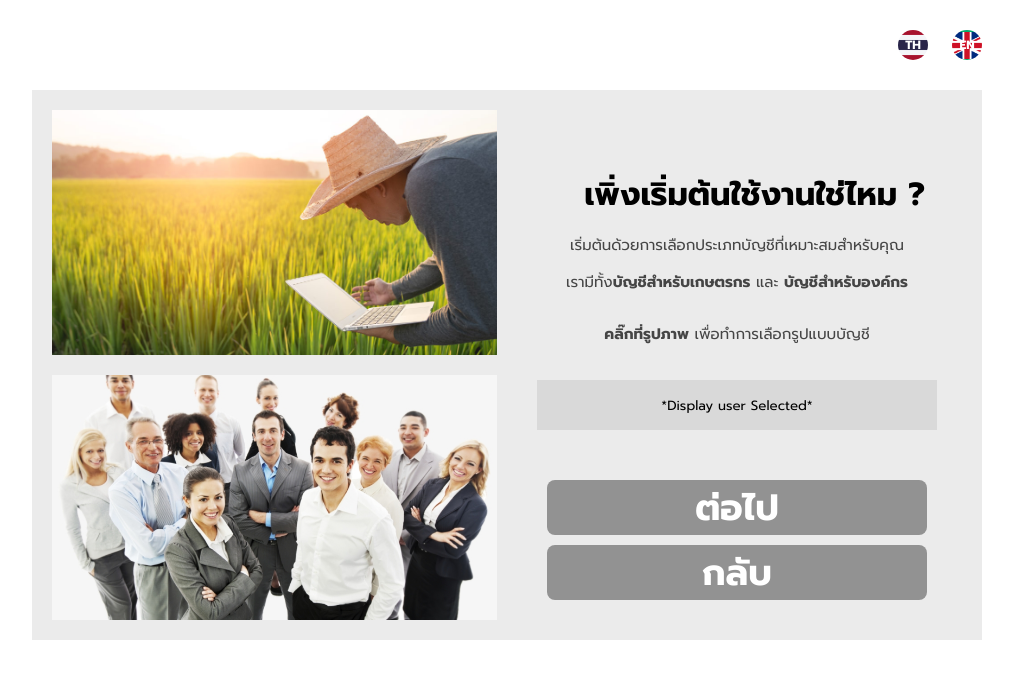
After one commit to noontts/Agricultural-Projects-DII, a PHP site: page /RegisterPage.html in a window 1280 px wide. The commit adds this page. Shown: the top 679 px of the page, without its empty margins (133-1146 px from the left). Run offline with PHP 8.4, Linux system fonts and the light colour scheme.

Commit message:
New RegisterPage/Update loginPage
See you tomorrow 12.00

```diff
--- a/LoginPage.html
+++ b/LoginPage.html
@@ -44,12 +44,10 @@
                         <input type="text" name="........." id="loginInput">
                     </div>
                     <input type="submit" class="Submit" value="ยืนยัน">
-                    <p>คุณมีบัญชีสมาชิกแล้วหรือไม่? <a href=".............">สมัครสมาชิกเดี๋ยวนี้</a></p>
+                    <p>คุณมีบัญชีสมาชิกแล้วหรือไม่? <a href="/RegisterPage.html">สมัครสมาชิกเดี๋ยวนี้</a></p>
                 </form>
-
             </div>
         </div>
-
     </div>
 </body>
 </html>
--- /dev/null
+++ b/RegisterPage.html
@@ -0,0 +1,46 @@
+<!DOCTYPE html>
+<html lang="en">
+<head>
+    <meta charset="UTF-8">
+    <meta http-equiv="X-UA-Compatible" content="IE=edge">
+    <meta name="viewport" content="width=device-width, initial-scale=1.0">
+    <title>Register</title>
+
+    <link type="text/css" rel="stylesheet" href="css/registerPage.css">
+</head>
+<body>
+    <div class="mainContent">
+        <div class="navbar">
+            <button class="lanSelect" id="TH">TH</button>
+            <button class="lanSelect" id="EN">EN</button>
+        </div>
+        <div class="box">
+            <div class="row">
+                <div class="select">
+                    <button class="Farmer" data-hover1="เกษตรกร"></button>
+                    <button class="Organize" data-hover2="องค์กร"></button>
+                </div>
+            </div>
+            <div class="row" id="TEXTBOX">
+                <h1>เพิ่งเริ่มต้นใช้งานใช่ไหม ?</h1>
+                <div class="part1">
+                    <p>เริ่มต้นด้วยการเลือกประเภทบัญชีที่เหมาะสมสำหรับคุณ</p>
+                    <p>เรามีทั้ง<p1 id="TextBold">บัญชีสำหรับเกษตรกร</p1> และ <p1 id="TextBold">บัญชีสำหรับองค์กร</p1> </p>
+                </div>
+                <div class="part2">
+                    <p><p1 id="TextBold">คลิ๊กที่รูปภาพ</p1>  เพื่อทำการเลือกรูปแบบบัญชี </p>
+                    <button class="display">*Display user Selected*</button>
+                </div>
+                <div class="part3">
+                    <form>
+                        <button class="Submit" ><a href="/RegisterPage_Submit.html">ต่อไป</a></button>
+                    </form>
+                    <form>
+                        <button class="Submit" ><a href="/LoginPage.html">กลับ</a></button>
+                    </form>
+                </div>
+           </div>
+       </div>
+    </div>
+</body>
+</html>
--- /dev/null
+++ b/css/registerPage.css
@@ -0,0 +1,187 @@
+@import url('https://fonts.googleapis.com/css2?family=Prompt:wght@100;300;400;700;900&display=swap');
+
+.mainContent{
+    margin:30px auto 0px auto ;
+    width: 950px;
+    height: 650px;
+}
+.box{
+    margin:30px auto 0px auto ;
+    width: 950px;
+    height: 550px;
+    background-color: #EBEBEB;
+}
+.navbar{
+    text-align: right;
+}
+.lanSelect{
+    width: 30px;
+    height: 30px;
+    border: none;
+    border-radius: 100%;
+    color: white;
+    text-align: center;
+    text-decoration: none;
+    text-transform: uppercase; text-anchor: middle;
+    display: inline-block;
+    font-size: 12px;
+    font-weight: bold;
+    font-family: 'Prompt', sans-serif;
+    margin: 0px 0px 0px 20px ;
+    cursor: pointer;
+}
+#EN{
+    background-color: #04AA6D;
+    background-image: url("/Picture/EngLan.png");
+    background-size: 180%;
+    background-repeat: no-repeat;
+    background-position: center;
+}
+#TH{
+    background-color: #04AA6D;
+    background-image: url("/Picture/ThaiLan.png");
+    background-size: 150%;
+    background-repeat: no-repeat;
+    background-position: center;
+}
+.row{
+    float: left;
+    margin: 0px 10px 0px 0px;
+}
+.select button{
+    margin: 20px 0px 0px 20px;
+    display: block;
+}
+.Farmer{
+    margin: 0px 0px 0px 0px ;
+    text-align: center;
+    transition: 0.4s;
+    width: 445px;
+    height: 245px;
+    color: white;
+    font-family: 'Prompt', sans-serif;
+    cursor: pointer;
+    border: none;
+    background-image: url("/Picture/pic1.jpg");
+    background-size: 120%;
+    background-repeat: no-repeat;
+    background-position: center;
+}
+.Farmer:hover{
+    opacity: 50%;
+    background-size: 160%;
+    border: 3px solid #434343;
+}
+.Farmer:hover::after{
+    content: attr(data-hover1);
+    font-size: 18px;
+    font-weight:bold;
+}
+
+.Organize{
+    margin: 0px 0px 0px 0px ;
+    text-align: center;
+    transition: 0.4s;
+    width: 445px;
+    height: 245px;
+    color: white;
+    font-family: 'Prompt', sans-serif;
+    cursor: pointer;
+    border: none;
+    background-image: url("/Picture/pic5.png");
+    background-size: 100%;
+    background-repeat: no-repeat;
+    background-position: center;
+}
+.Organize:hover{
+    opacity: 50%;
+    background-size: 130%;
+    border: 3px solid #434343;
+}
+.Organize:hover::after{
+    content: attr(data-hover2);
+    font-size: 18px;
+    font-weight:bold;
+}
+.display{
+    width: 400px;
+    height: 50px;
+    margin: 35px 0px 0px 30px;
+    text-align: center;
+    transition: 0.4s;
+    font-family: 'Prompt', sans-serif;
+    background-color: #D9D9D9;
+    border: none;
+}
+
+#TEXTBOX{
+    text-align: justify;
+}
+.row h1 {
+    font-size: 32px;
+    font-family: 'Prompt', sans-serif;
+    margin: 80px 0px 0px 65px;
+    text-align: center;
+}
+.row .part1{
+    margin: 0px 0px 0px 0px;
+
+}
+.row .part2{
+    margin: 30px 0px 0px 0px;
+
+}
+.row .part3{
+    margin: 50px 0px 0px 0px;
+}
+.part1 label{
+    font-family: 'Prompt', sans-serif;
+    margin: 50px 0px 0px 0px;
+    text-align: center;
+    opacity: 70%;
+}
+
+.row .part1,.part2 p{
+    font-size: 15px;
+    font-family: 'Prompt', sans-serif;
+    text-align:center;
+    margin: 0px 0px 0px 30px;
+    opacity: 70%;
+
+}
+#TextBold{
+    font-weight: bold;
+}
+
+#loginInput{
+    width: 375px;
+    height: 35px;
+    border-radius: 8px;
+    border: none;
+    background-color: #D9D9D9;
+}
+.part3 form,a{
+    margin: 10px 0px 0px 0px;
+    text-decoration: none;
+    color: white;
+}
+
+.Submit{
+    margin: 0px 0px 0px 40px ;
+    text-align: center;
+    transition: 0.4s;
+    width: 380px;
+    height: 55px;
+    color: white;
+    font-family: 'Prompt', sans-serif;
+    font-size: 36px;
+    font-weight:bold;
+    cursor: pointer;
+    border-radius: 8px;
+    border: none;
+    background-color: #929292;
+}
+.Submit:hover{
+    background-color: #474747;
+    color: white;
+}
```
Also changed, not shown: css/loginPage.css (+4 -4 lines), Picture/pic5.png (added).
